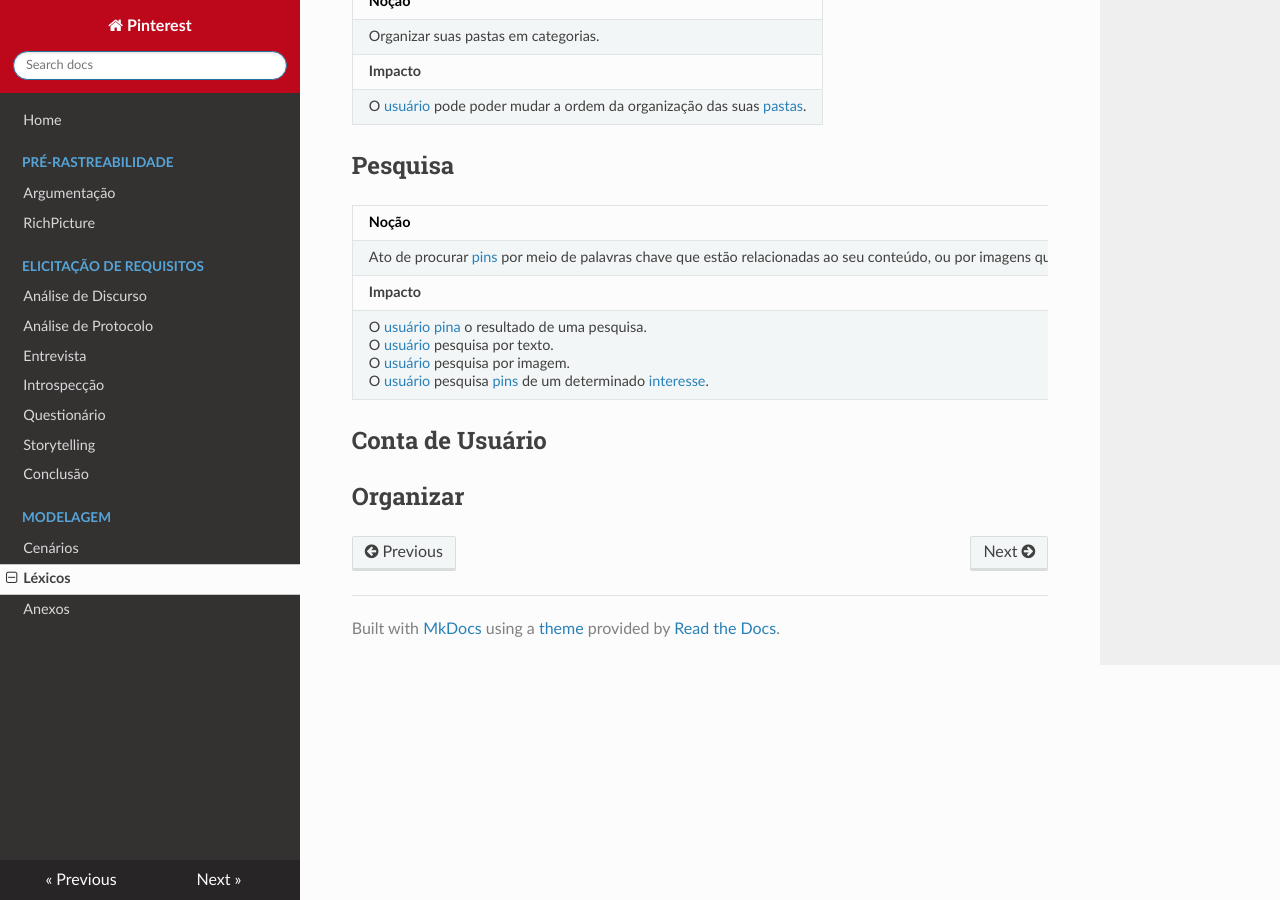
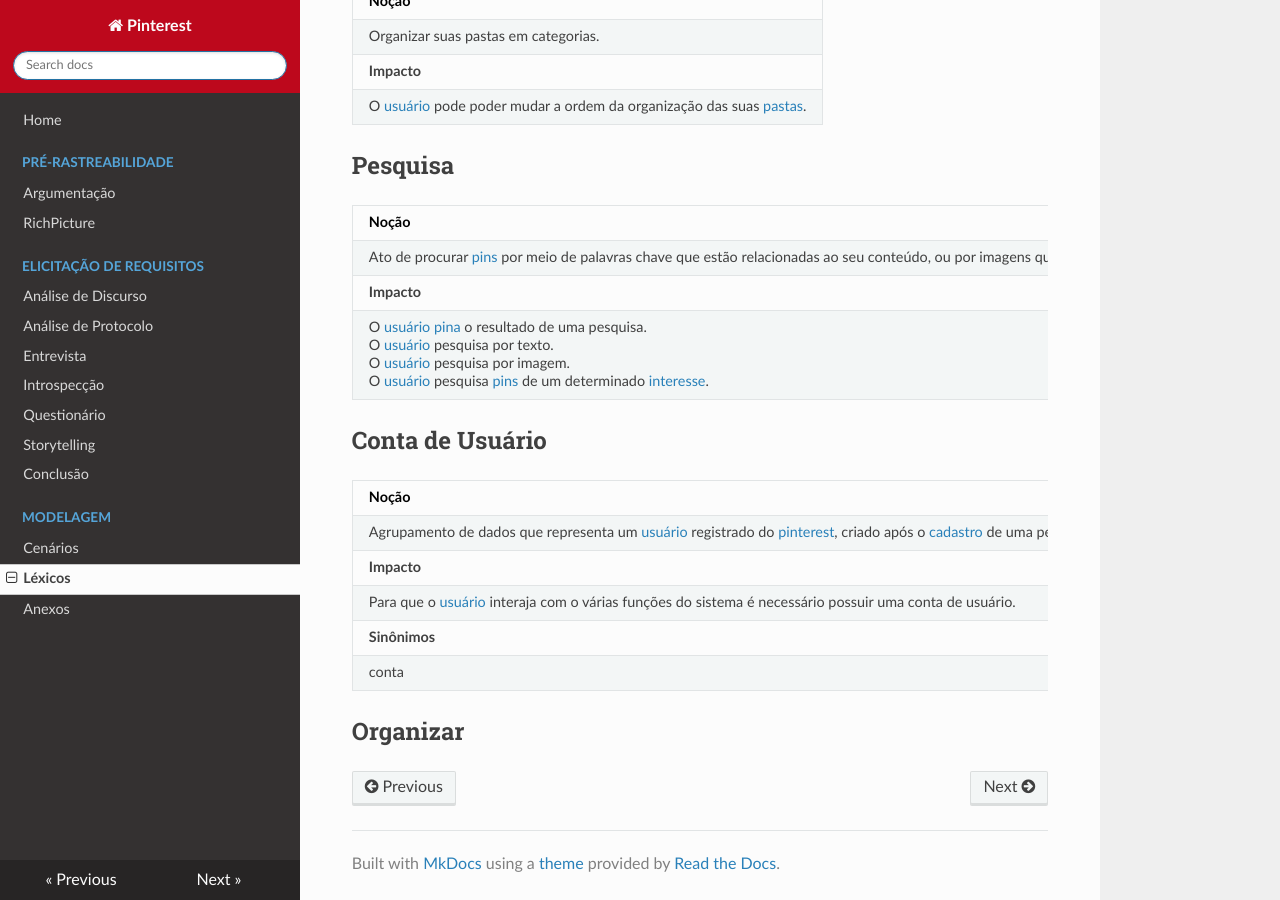
Before and after one commit to joberthrogers18/2018.2-Requisitos-Pinterest, an MkDocs documentation site: the page built from docs/lexicos.md, in a window 1280 px wide and 900 px high, scrolled down 9461 px. Built offline with MkDocs 1.6.1, drawn with Linux system fonts in a browser that asks for light colours; nearby versions of some CDN libraries; old or Windows-style settings are respelled for this version of MkDocs.

Commit message:
Update lexicos.md

```diff
--- a/docs/lexicos.md
+++ b/docs/lexicos.md
@@ -291,4 +291,13 @@
 
 ## Conta de Usuário
 
+
+|**Noção**|
+|--|
+|	Agrupamento de dados que representa um [usuário](#usuario) registrado do [pinterest](#pinterest), criado após o [cadastro](cenarios.md#cadastro-de-usuario) de uma pessoa no serviço. |
+|**Impacto** |
+| Para que o [usuário](#usuario) interaja com o várias funções do sistema é necessário possuir uma conta de usuário. |
+|**Sinônimos**|
+| conta |
+
 ## Organizar
```
